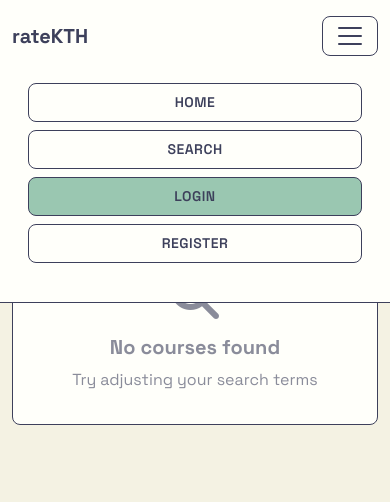
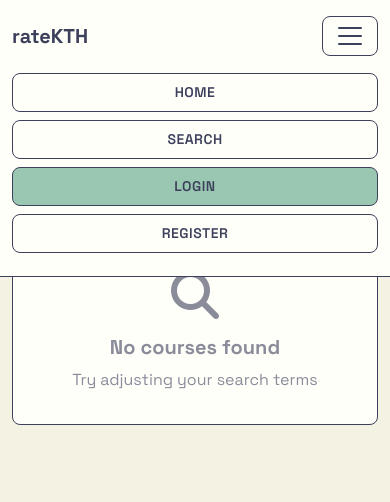
Before and after one commit to hi-aryan/social-network, a Flask app: page /courses/search in a window 390 px wide, after a click that opens the changed part. Shown: the top 502 px of the page. Run offline with Flask 3, Linux system fonts and the light colour scheme; data that the repository does not hold is empty.

Commit message:
opacity for all course badges + navbar smoothness fix

```diff
--- a/flasknetwork/static/css/main.css
+++ b/flasknetwork/static/css/main.css
@@ -339,15 +339,11 @@ body .btn-dimmed:hover {
         padding: 15px;
     }
 
-    /* Navbar Stack Fix */
-    .navbar-collapse {
-        background-color: var(--eggshell);
-        padding: 1rem;
-        margin-top: 10px;
-        border-radius: var(--border-radius);
+    /* Navbar buttons: full width when collapsed */
+    .navbar-collapse .navbar-nav {
+        padding-top: 1rem;
     }
 
-    /* Navbar buttons: full width when collapsed */
     .nav-action-btn {
         width: 100%;
         margin-bottom: 0.5rem;
@@ -398,8 +394,8 @@ body .btn-dimmed:hover {
     line-height: 1.4;
     text-decoration: none;
     transition: border-color 0.2s ease, color 0.2s ease;
+    opacity: 0.6;
 }
-
 .badge-course:hover {
     color: var(--burnt-peach);
     border-color: var(--burnt-peach);
--- a/flasknetwork/templates/courses/detail.html
+++ b/flasknetwork/templates/courses/detail.html
@@ -45,7 +45,6 @@
 
         <!-- Reviews Section -->
         {% if reviews.items %}
-            <h3 class="mb-4">Student Reviews</h3>
             {% for review in reviews.items %}
                 <article class="content-section mb-4">
                     <div class="d-flex align-items-center mb-3">
```
Also changed, not shown: 1 other file.
